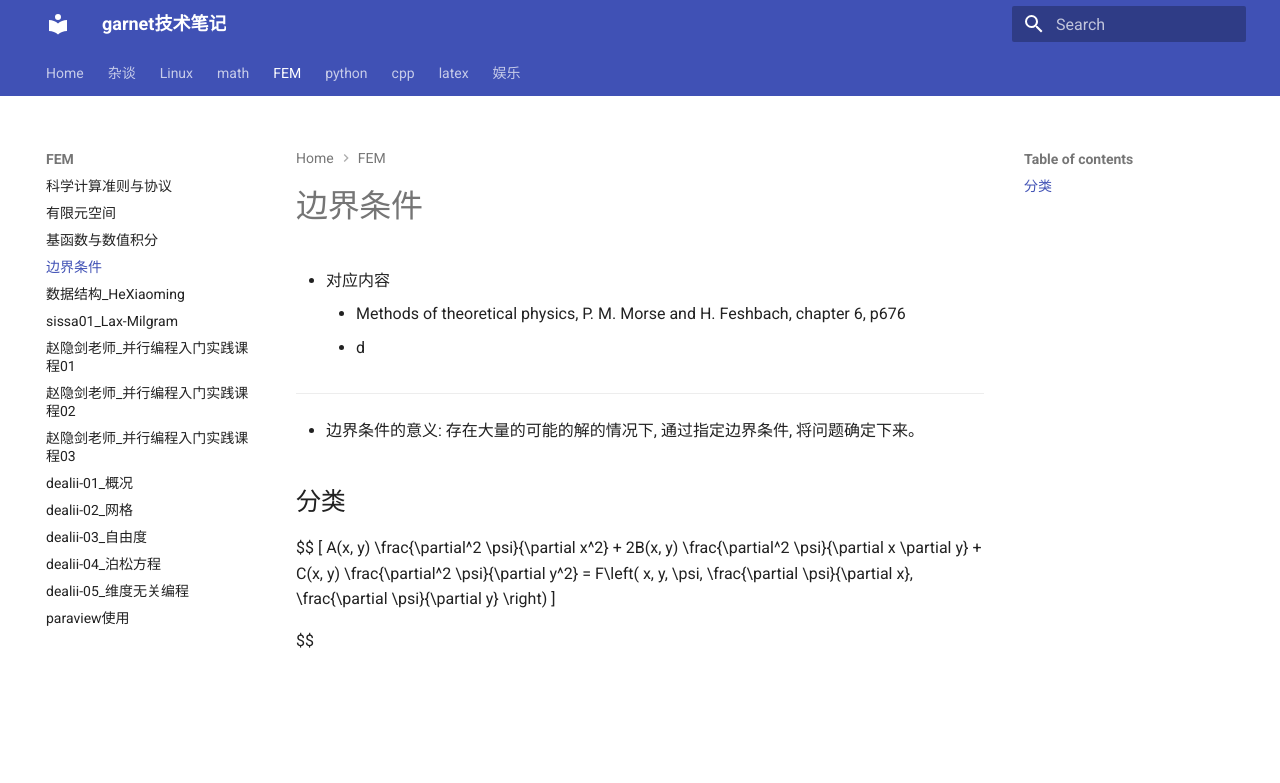
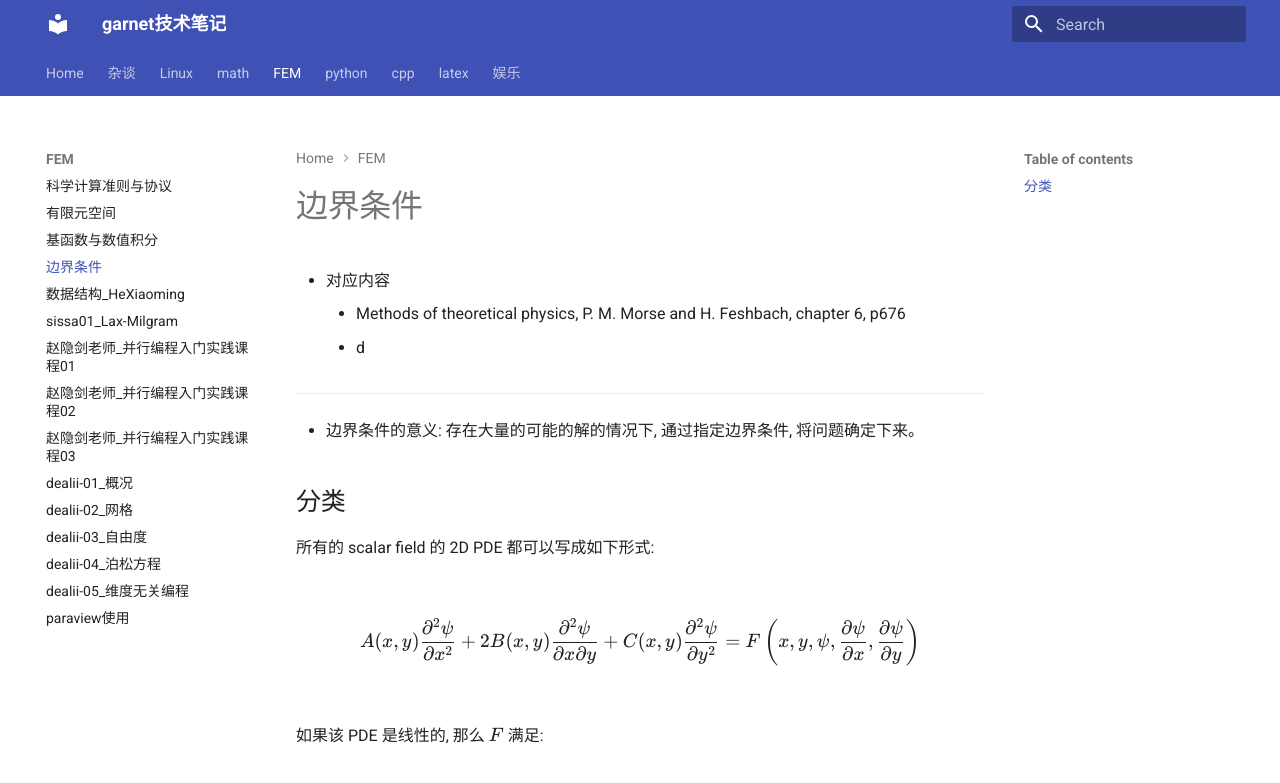
Before and after one commit to ymma98/technotes, an MkDocs documentation site: the page built from docs/FEM/边界条件.md, in a window 1280 px wide. Shown: the top 783 px of the page. Built offline with MkDocs 1.6.1 and Material for MkDocs 9.7.7, drawn with Linux system fonts in a browser that asks for light colours.

Commit message:
docs/FEM/边界条件.md updated from https://stackedit.cn/

```diff
--- a/docs/FEM/边界条件.md
+++ b/docs/FEM/边界条件.md
@@ -10,17 +10,16 @@ ___
 
 ## 分类
 
-$$
-\[
-A(x, y) \frac{\partial^2 \psi}{\partial x^2}
-+ 2B(x, y) \frac{\partial^2 \psi}{\partial x \partial y}
-+ C(x, y) \frac{\partial^2 \psi}{\partial y^2}
-= F\left( x, y, \psi, \frac{\partial \psi}{\partial x}, \frac{\partial \psi}{\partial y} \right)
-\]
+所有的 scalar field 的 2D PDE 都可以写成如下形式:
 
 $$
+A(x, y) \frac{\partial^2 \psi}{\partial x^2} + 2B(x, y) \frac{\partial^2 \psi}{\partial x \partial y} + C(x, y) \frac{\partial^2 \psi}{\partial y^2} = F\left( x, y, \psi, \frac{\partial \psi}{\partial x}, \frac{\partial \psi}{\partial y} \right)
+$$
+
+如果该 PDE 是线性的, 那么 $F$ 满足:
+
 
 
 <!--stackedit_data:
-eyJoaXN0b3J5IjpbODIzMzM4NTU0LDQyNDQyNjYzXX0=
+eyJoaXN0b3J5IjpbMTc1MjM1MDkzMiw0MjQ0MjY2M119
 -->
```
